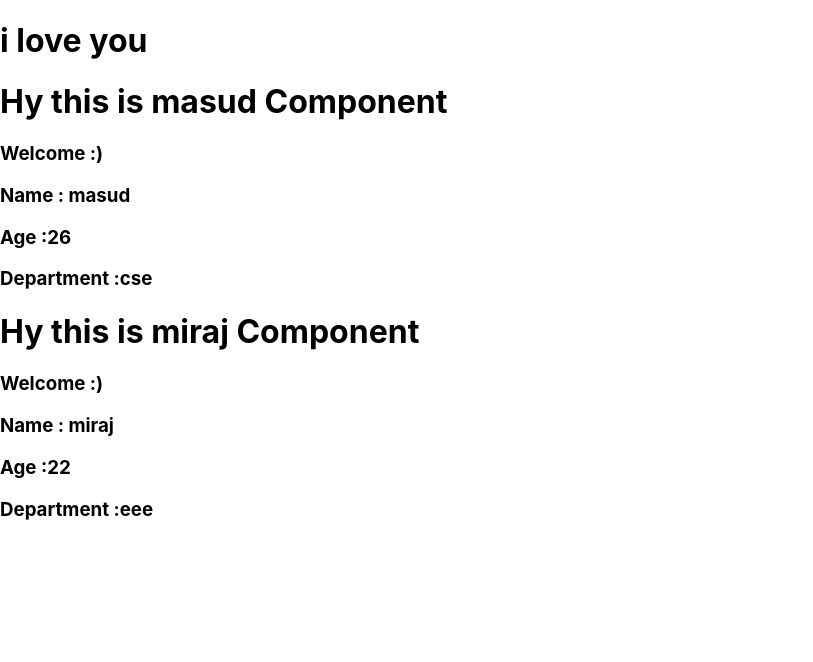
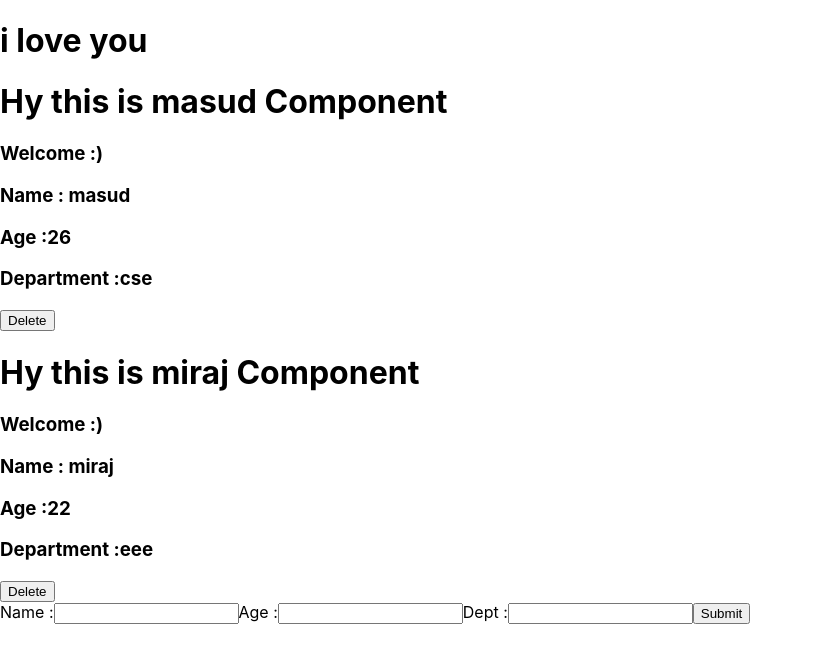
Before and after one commit to MasudOsmanmr9/react-redux, a React (Create React App) app: page / in a window 1280 px wide. Shown: the top 662 px of the page, without its empty margins (0-813 px from the left). Built offline with nearby package versions, Linux system fonts and the light colour scheme.

Commit message:
played with form andd added add and delete functionality wi

```diff
--- /dev/null
+++ b/src/AddNinja.js
@@ -0,0 +1,36 @@
+import React,{Component} from 'react'
+
+class AddNinja extends Component{
+    state={
+        name:null,
+        age:null,
+        department:null
+    }
+    handelChange= (e) =>{
+        this.setState({
+            [e.target.id] : e.target.value
+        })
+    }
+    handelSubmit = (e) =>{
+        e.preventDefault();
+        console.log(this.state);
+        this.props.AddNinja(this.state);
+    }
+    render(){
+        return(
+            <div>
+                <form onSubmit={this.handelSubmit}>
+                    <label htmlFor='name'>Name :</label>
+                    <input type="text" id="name" onChange={this.handelChange} />
+                    <label htmlFor='age'>Age :</label>
+                    <input type="text" id="age" onChange={this.handelChange} />
+                    <label htmlFor='department'>Dept :</label>
+                    <input type="text" id="department" onChange={this.handelChange} />
+                    <button >Submit</button>
+                </form>
+            </div>
+        )
+    }
+}
+
+export default AddNinja;
--- a/src/App.js
+++ b/src/App.js
@@ -1,5 +1,6 @@
 import React,{Component} from 'react';
 import Ninjas from './Ninjas'
+import AddNinja from './AddNinja'
 
 class App extends Component {
   state = {
@@ -10,12 +11,27 @@ class App extends Component {
       {name:'rony', age: '20', department:'mit',id:'4'}
     ]
   }
+  addNinja = (ninja)=>{
+    ninja.id = Math.random();
+    let upDatedNinja = [...this.state.ninjas,ninja]
+    this.setState({
+      ninjas:upDatedNinja
+    })
+  }
+  deleteNinja = (id)=>{
+    let updatedNinjas = this.state.ninjas.filter((ninja)=>{
+      return ninja.id !== id
+    })
+    this.setState({
+      ninjas: updatedNinjas
+    })
+  }
   render(){
     return (
       <div className="App">
         <h1>i love you</h1>
-        <Ninjas ninjas={this.state.ninjas} />
-
+        <Ninjas ninjas={this.state.ninjas} deleteNinja={this.deleteNinja} />
+        <AddNinja AddNinja={this.addNinja} />
       </div>
     );
   }
--- a/src/Ninjas.js
+++ b/src/Ninjas.js
@@ -1,7 +1,7 @@
 import React,{Component} from 'react';
 
-const Ninjas = ({ninjas})=>{
-
+const Ninjas = ({ninjas,deleteNinja})=>{
+    console.log("propsssssssssssssss",typeof deleteNinja)
         // const {ninjas} = props
         // const ninjaList = ninjas.map(ninja=>{
         //     const{name,age,department,id} = ninja
@@ -29,6 +29,7 @@ const Ninjas = ({ninjas})=>{
                     <h3>Name : {name}</h3>
                     <h3>Age :{age}</h3>
                     <h3>Department :{department}</h3>
+                    <button onClick={()=>{deleteNinja(id)}}>Delete</button>
                 </div>
             ) : null;
         });
```
